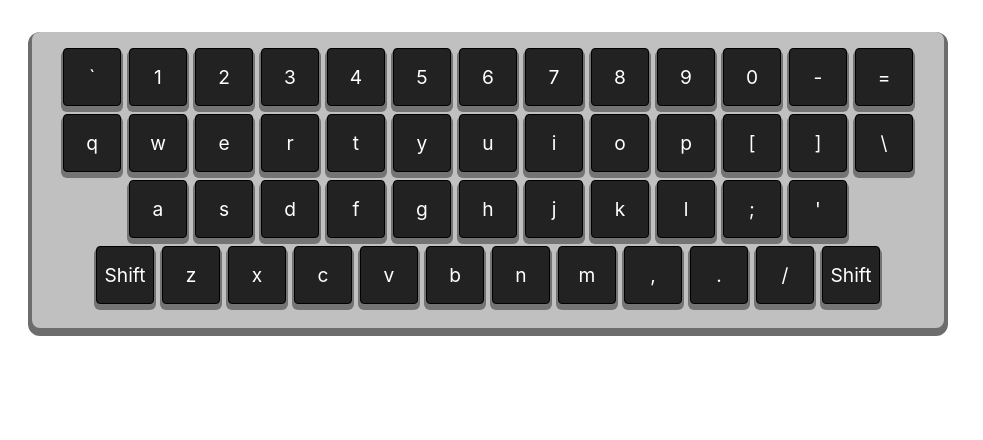
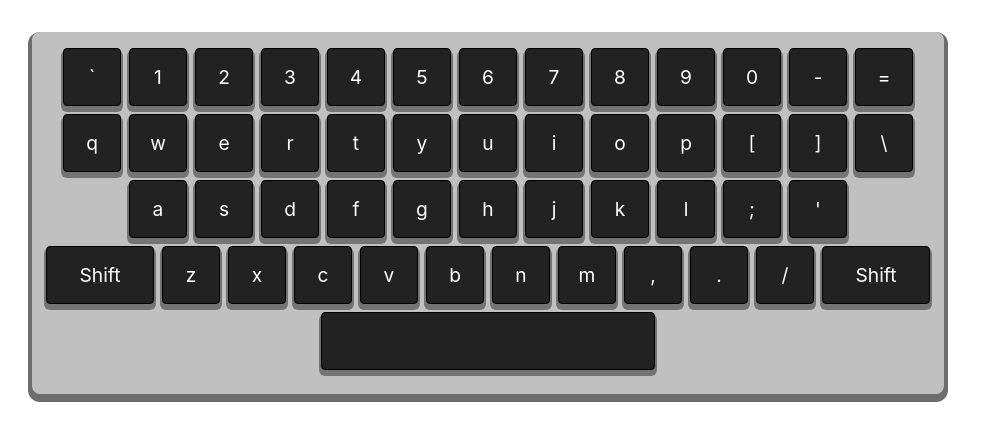
Before and after one commit to Mrcoolawesome/cs-2610-assn4, a React (Vite) app: page / in a window 1280 px wide. Shown: the top 440 px of the page, without its empty margins (0-983 px from the left). Built offline with nearby package versions, Linux system fonts and the light colour scheme.

Commit message:
got the keyboard working

```diff
--- a/src/Keys.jsx
+++ b/src/Keys.jsx
@@ -19,18 +19,31 @@ class Key {
     }
 
     displayKey(isCapitalized) {
-        const index = Key.lowerCaseKeys.indexOf(this.key);
-        return isCapitalized ? Key.capitalizedKeys[index] : this.key;
+        if (isCapitalized) {
+            const index = Key.lowerCaseKeys.indexOf(this.key);
+            return Key.capitalizedKeys[index];
+        }
+        return this.key;
+    }
+
+    displayLowerCase() {
+        if (Key.capitalizedKeys.includes(this.key)) { // if upper case
+            const index = Key.capitalizedKeys.indexOf(this.key);
+            const lowerCaseKey = Key.lowerCaseKeys[index];
+            return lowerCaseKey;
+        }
+        return this.key;
     }
 
 }
 
 export function Keyboard() {
-    const [pressedKey, setPressedKey] = useState("");
+    const [keyStates, setKeyStates] = useState({});
     const [isCapitalized, setIsCapitalized] = useState(false);
+
     const firstRow = [
         // Number Row
-        '`', '1', '2', '3', '4', '5', '6', '7', '8', '9', '0', '-', '='
+        '`', '1', '2', '3', '4', '5', '6', '7', '8', '9', '0', '-', '=',
     ]
     const secondRow = [
         // second row
@@ -44,25 +57,36 @@ export function Keyboard() {
         // Bottom Row
         'Shift', 'z', 'x', 'c', 'v', 'b', 'n', 'm', ',', '.', '/', 'Shift'
     ];
-
     const firstRowKeys = firstRow.map(key => new Key(key));
     const secondRowKeys = secondRow.map(key => new Key(key));
     const thirdRowKeys = thirdRow.map(key => new Key(key));
     const fourthRowKeys = fourthRow.map(key => new Key(key));
 
     const handleKeyDown = (e) => {
-        if (e.key == "Shift") {
+        const currentKeyObject = new Key(e.key);
+        const currentKey = currentKeyObject.displayLowerCase(); // keep keys in terms of their lower case versions
+
+        if (currentKey === "Shift") {
             setIsCapitalized(true);
-        } else {
-            setPressedKey(e.key);
         }
+        setKeyStates((oldKeysState) => ({
+            ...oldKeysState,
+            [currentKey]: true
+        }));
+
     };
 
     const handleKeyUp = (e) => {
-        if (e.key === "Shift") {
+        const currentKeyObject = new Key(e.key);
+        const currentKey = currentKeyObject.displayLowerCase(); // keep keys in terms of their lower case versions
+
+        if (currentKey === "Shift") {
             setIsCapitalized(false);
         }
-        setPressedKey(""); // reset pressed key
+        setKeyStates((oldKeysState) => ({
+            ...oldKeysState,
+            [currentKey]: false
+        }));
     };
 
     useEffect(() => {
@@ -74,7 +98,7 @@ export function Keyboard() {
             window.removeEventListener('keydown', handleKeyDown);
             window.removeEventListener('keyup', handleKeyUp);
         };
-    }, []);
+    }, []); // empty array allows for start at the begining
 
     // if the isCapitalized is true, then set the key to it's capitalized version
     return (
@@ -83,7 +107,7 @@ export function Keyboard() {
                 {firstRowKeys.map((key, index) => (
                     <div
                         key={index}
-                        className={`key-${pressedKey === key.key ? 'pressed' : 'not-pressed'}`}
+                        className={`key-${keyStates[key.key] ? 'pressed' : 'not-pressed'}`}
                     >
                         {key.displayKey(isCapitalized)}
                     </div>
@@ -93,7 +117,7 @@ export function Keyboard() {
                 {secondRowKeys.map((key, index) => (
                     <div
                         key={index}
-                        className={`key-${pressedKey === key.key ? 'pressed' : 'not-pressed'}`}
+                        className={`key-${keyStates[key.key] ? 'pressed' : 'not-pressed'}`}
                     >
                         {key.displayKey(isCapitalized)}
                     </div>
@@ -103,21 +127,44 @@ export function Keyboard() {
                 {thirdRowKeys.map((key, index) => (
                     <div
                         key={index}
-                        className={`key-${pressedKey === key.key ? 'pressed' : 'not-pressed'}`}
+                        className={`key-${keyStates[key.key] ? 'pressed' : 'not-pressed'}`}
                     >
                         {key.displayKey(isCapitalized)}
                     </div>
                 ))}
             </div>
             <div className="keyboard-row">
-                {fourthRowKeys.map((key, index) => (
-                    <div
+                {fourthRowKeys.map((key, index) => {
+                    let className = "";
+                    if (keyStates[key.key]) {
+                        if (key.key === "Shift") {
+                            className = 'shift-pressed';
+                        } else {
+                            className ='pressed';
+                        }
+                    } else {
+                        if (key.key === "Shift") {
+                            className = 'shift-not-pressed';
+                        } else {
+                            className = 'not-pressed';
+                        }
+                    }
+                    return (
+                        <div
                         key={index}
-                        className={`key-${pressedKey === key.key ? 'pressed' : 'not-pressed'}`}
-                    >
-                        {key.displayKey(isCapitalized)}
-                    </div>
-                ))}
+                        className={`key-${className}`}
+                        >
+                            {key.displayKey(isCapitalized)}
+                        </div>
+                    );
+                })}
+            </div>
+            <div className="keyboard-row">
+                <div
+                    key={0}
+                    className={`key-spacebar-${keyStates[" "] ? 'pressed' : 'not-pressed'}`}
+                >
+                </div>
             </div>
         </div>
     );
--- a/src/index.css
+++ b/src/index.css
@@ -4,7 +4,7 @@
 }
 
 body {
-  margin:0
+  margin:0;
 }
 
 .keyboard {
@@ -15,40 +15,16 @@ body {
   padding:16px;
   border-radius:8px;
   box-shadow:0 4px 0 4px #6d6d6d;
-  width:880px
+  width:880px;
 }
 
 .keyboard-row {
   margin-bottom:8px;
   display:flex;
-  gap:8px
+  gap:8px;
 }
 
-.key-not-pressed {
-  padding:16px;
-  border:1px solid black;
-  background-color:#222;
-  color:#fff;
-  font-size:1.2em;
-  border-radius:4px;
-  width:24px;
-  height:24px;
-  display:flex;
-  justify-content:center;
-  align-items:center;
-  box-shadow:0 4px 0 2px #0006;
-  transition:all .05s ease
-}
-
-.space-bar {
-  width:300px
-}
-
-.shift {
-  width:72px
-}
-
-.key-pressed {
+.key-not-pressed, .key-shift-not-pressed, .key-pressed, .key-shift-pressed, .key-spacebar-pressed, .key-spacebar-not-pressed {
   padding:16px;
   border:1px solid black;
   background-color:#222;
@@ -62,7 +38,18 @@ body {
   align-items:center;
   box-shadow:0 4px 0 2px #0006;
   transition:all .05s ease;
+}
 
+.key-shift-not-pressed, .key-shift-pressed {
+  width:74px;
+}
+
+.key-spacebar-pressed, .key-spacebar-not-pressed {
+  width:300px;
+  height: 24px;
+}
+
+.key-pressed, .key-shift-pressed, .key-spacebar-pressed {
   box-shadow:0 1px #0006;
   transform:translateY(6px)
 }
@@ -71,7 +58,7 @@ body {
   padding:16px;
   display:flex;
   flex-direction:column;
-  align-items:center
+  align-items:center;
 }
 
 .phrase {
@@ -80,7 +67,7 @@ body {
   font-weight:700;
   font-size:5em;
   text-align:center;
-  color:#0a307c80
+  color:#0a307c80;
 }
 .phrase .typed-phrase {
   color:#000
```
Also changed, not shown: 1 other file (tests, documents, lock files or other folders).
